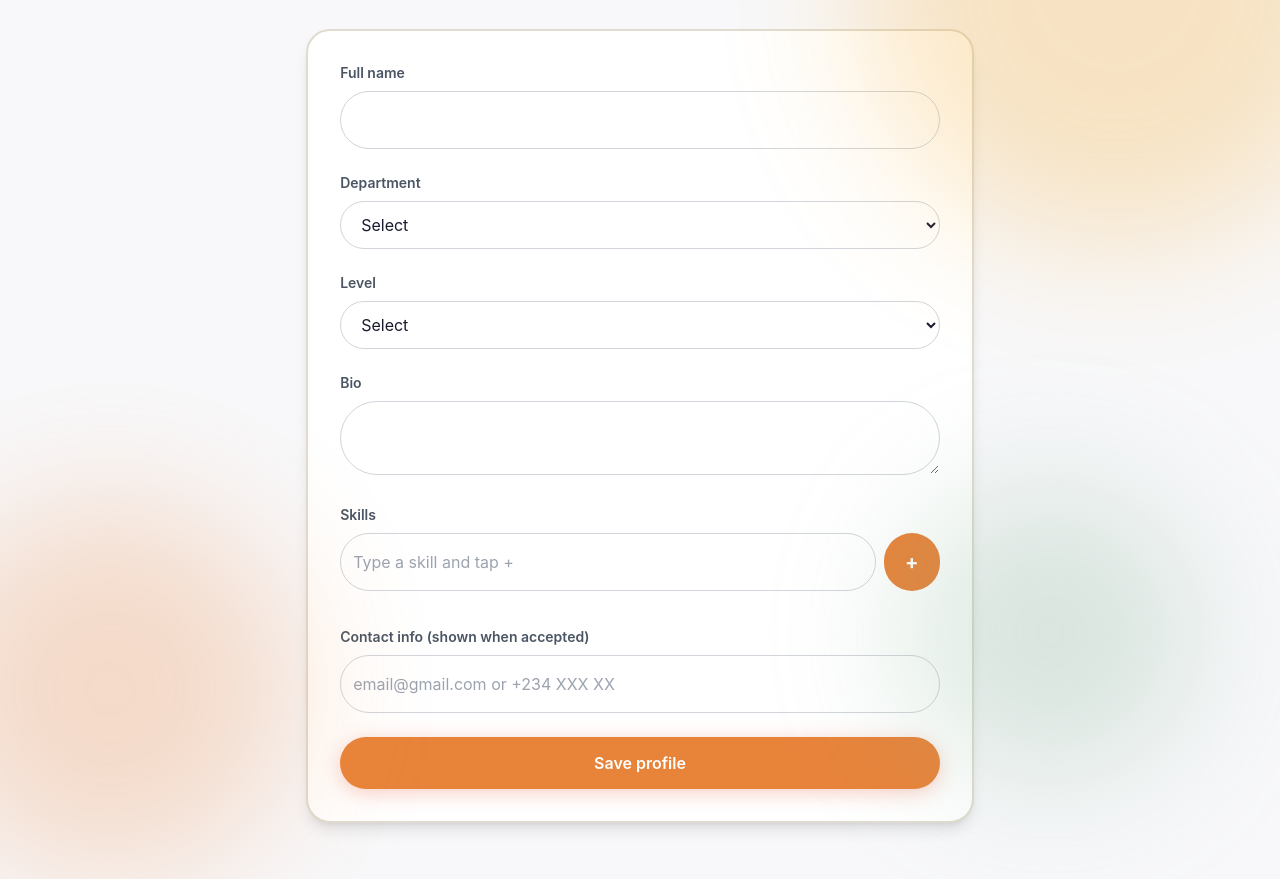
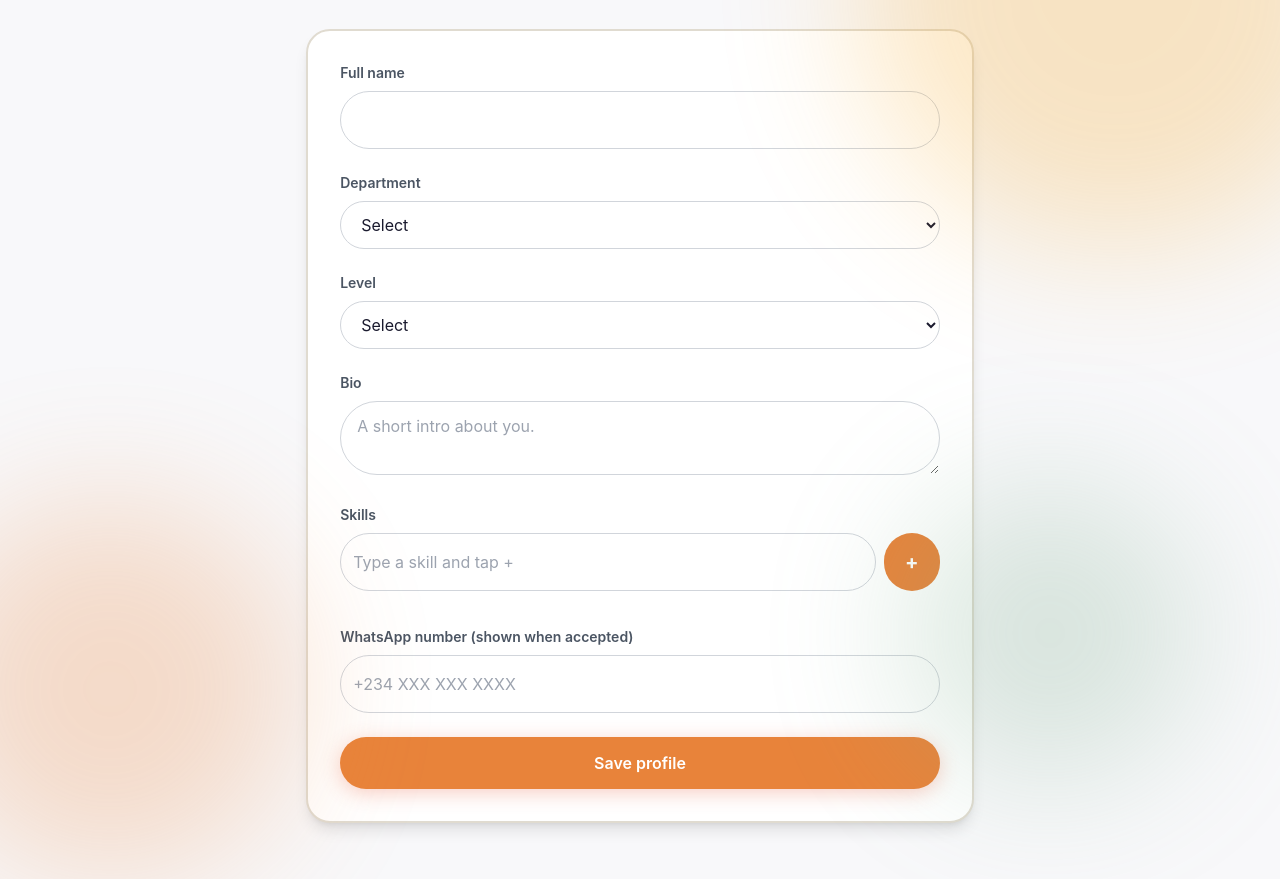
Before and after one commit to iamthepxlronin/student-collab, a website: page frontend/public/profile.html in a window 1280 px wide. Shown: the part 143-1022 px from the top of the page. Drawn offline with Linux system fonts and the light colour scheme; no server answers; sample sign-in values are in the browser's storage.

Commit message:
Fix textarea closing tags and update contact info placeholder in profile

```diff
--- a/frontend/public/profile.html
+++ b/frontend/public/profile.html
@@ -101,8 +101,7 @@
                         id="bio"
                         value=""
                         placeholder="A short intro about you."
-                        >
-                        </textarea>
+                        ></textarea>
                     </div>
 
                     <!-- Skills -->
@@ -132,14 +131,14 @@
 
                     <!-- Contact Info-->
                     <div class="mb-6">
-                        <label for="email" class="block text-sm font-semibold text-gray-600 mb-2">
-                            Contact info (shown when accepted)
+                        <label for="contactInfo" class="block text-sm font-semibold text-gray-600 mb-2">
+                            WhatsApp number (shown when accepted)
                         </label>
                         <input
                             id="contactInfo"
                             class="w-full px-3 py-4 border border-gray-300 rounded-full focus:outline-none focus:ring-2 focus:ring-blue-500 focus:border-transparent transition"
                             value=""
-                            placeholder="email@gmail.com or +234 XXX XX"
+                            placeholder="+234 XXX XXX XXXX"
                         >
                     </div>
 
```
Also changed, not shown: frontend/public/create-post.html (+1 -2 lines), frontend/public/post-detail.html (+2 -2 lines).
